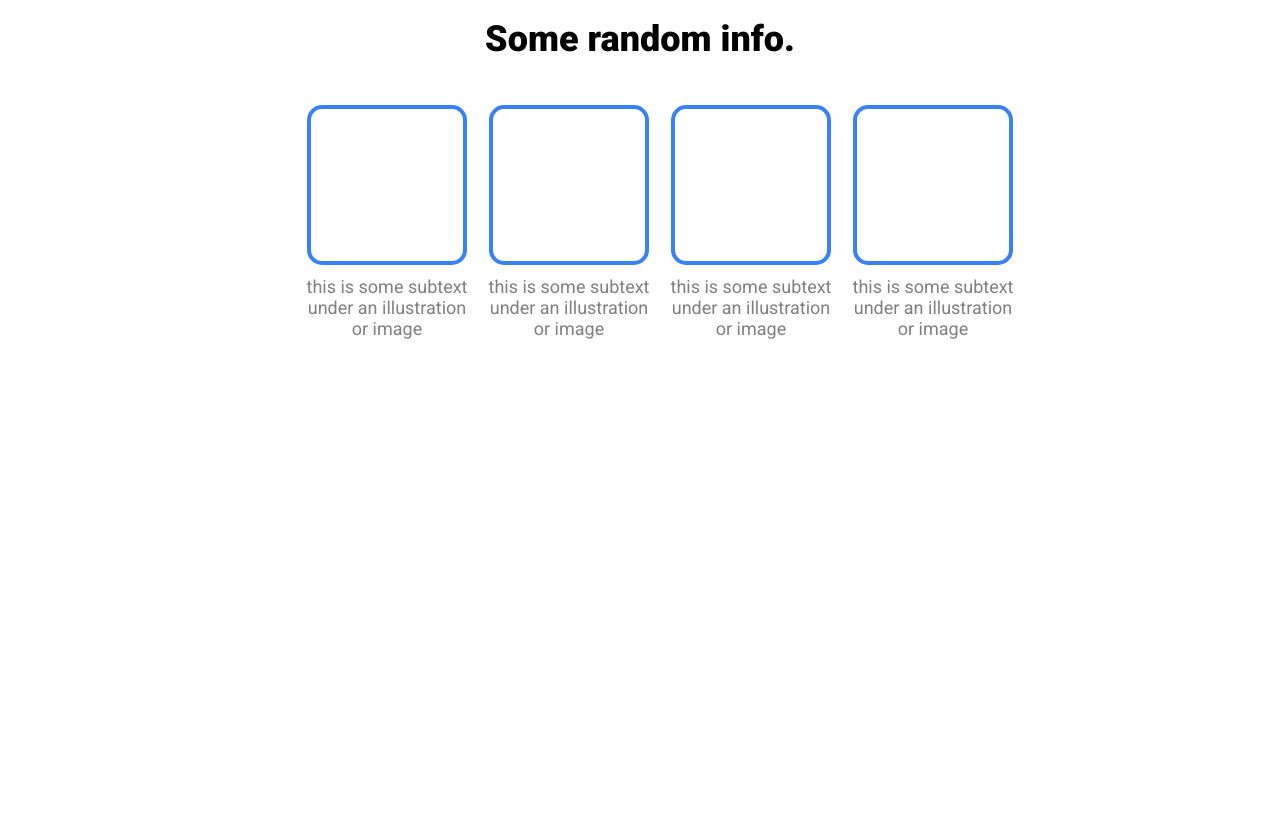
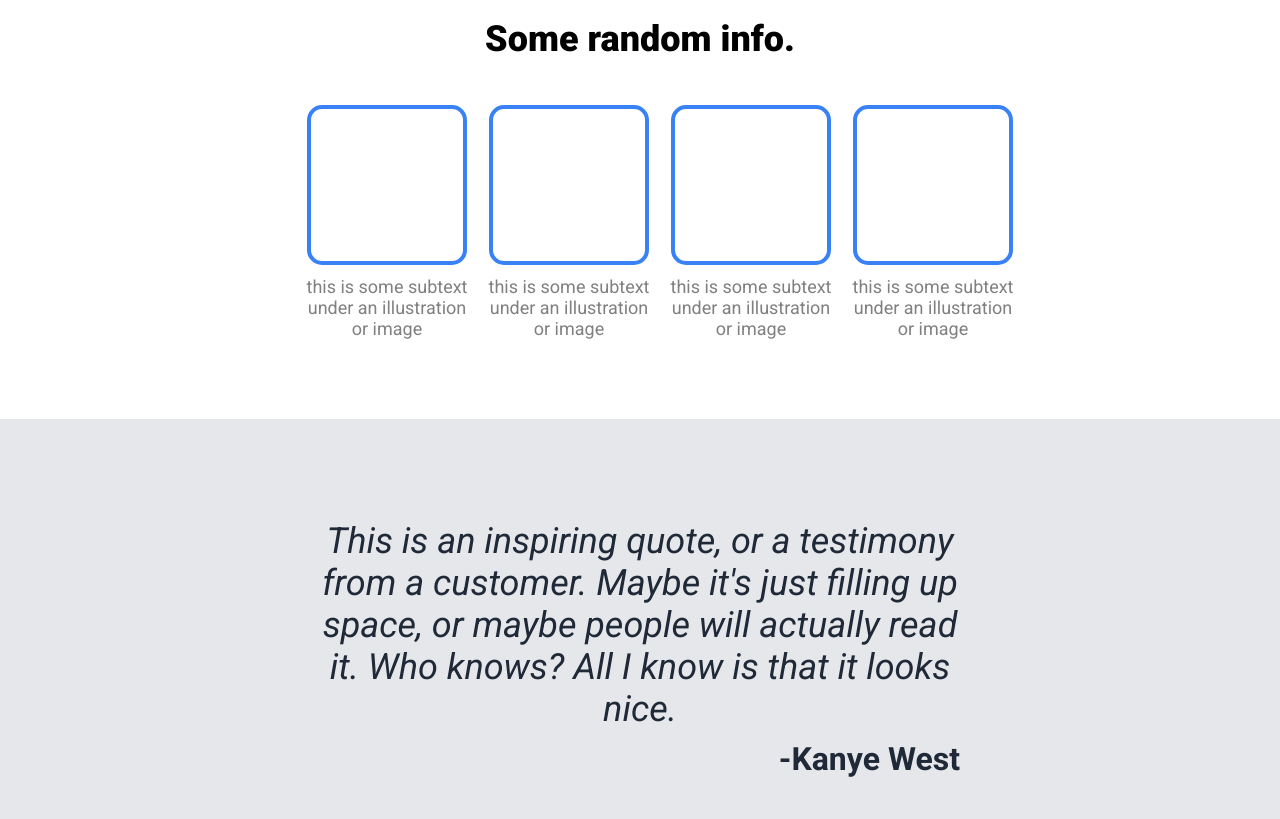
Before and after one commit to isreednc/landing-page, a plain HTML site: page index.html in a window 1280 px wide. Shown: the part 747-1566 px from the top of the page. Before the commit the page ends 1166 px from the top, so only its background shows below. Drawn offline with Linux system fonts and the light colour scheme.

Commit message:
Add quote

```diff
--- a/css/style.css
+++ b/css/style.css
@@ -108,6 +108,8 @@ ul {
     justify-content: center;
     color: #F9FaF8;
     font-size: 18px;
+
+    border-radius: 25px;
 }
 
 .img p {
@@ -156,3 +158,31 @@ color: grey;
     border-color: #3882f6;
     border-radius: 15px;
 }
+
+.quote {
+    background-color: #e5e7eb;
+    height: 25em;
+    display: flex;
+    flex-direction: column;
+    justify-content: center;
+    gap: 10px;
+}
+
+.quote p {
+    text-align: center;
+    margin: 0 25% 0 25%;
+    font-size: 36px;
+    padding-top: 60px;
+    font-style: italic;
+    font-weight: 100;
+    color: #1F2937;
+}
+
+.name {
+    margin: 0 25% 0 25%;
+    color: #1F2937;
+    font-weight: 700;
+    text-align: end;
+    font-size: 32px;
+
+}
--- a/index.html
+++ b/index.html
@@ -64,5 +64,10 @@
             </li>
         </ul>
     </div>
+    <div class="quote">
+        <p>This is an inspiring quote, or a testimony from a customer. Maybe it's just filling up space, or maybe people will actually read it. Who knows? All I know is that it looks nice.</p>
+
+        <div class="name">-Kanye West</div>
+    </div>
 </body>
 </html>
```
